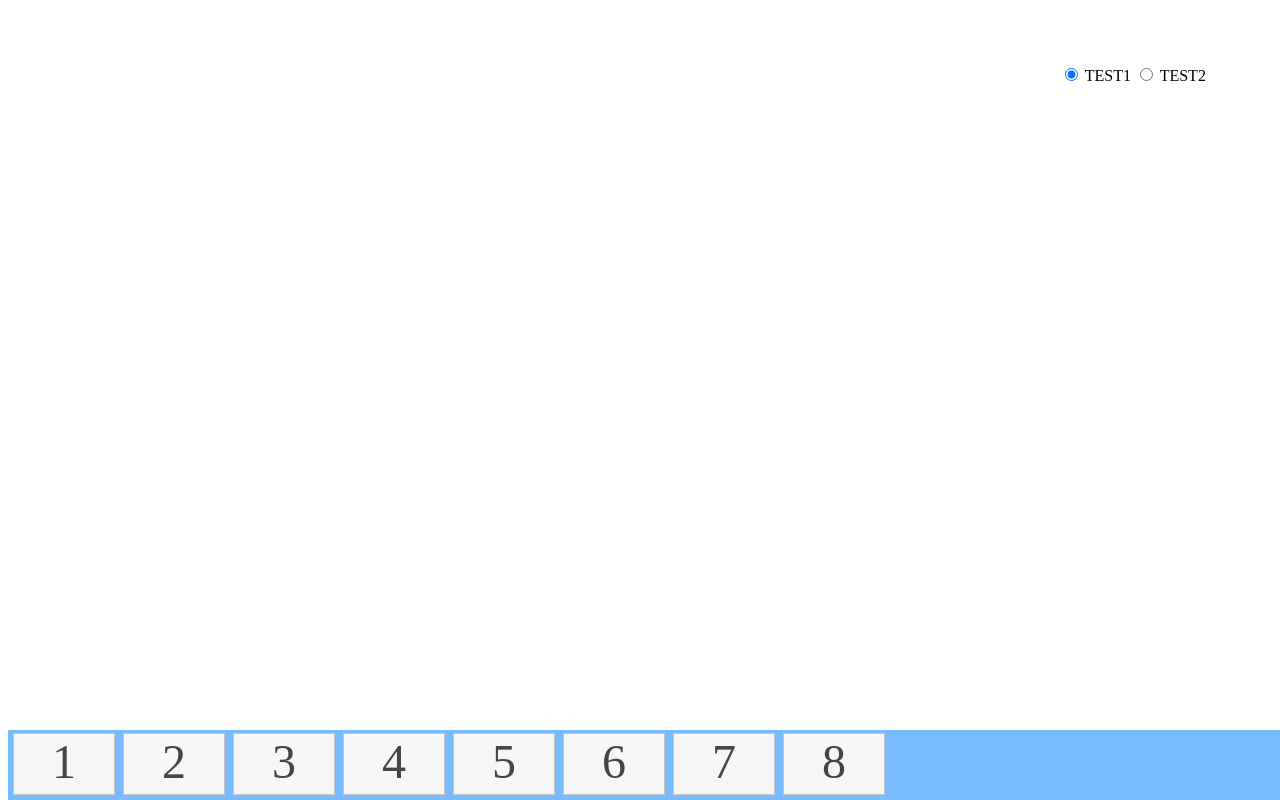
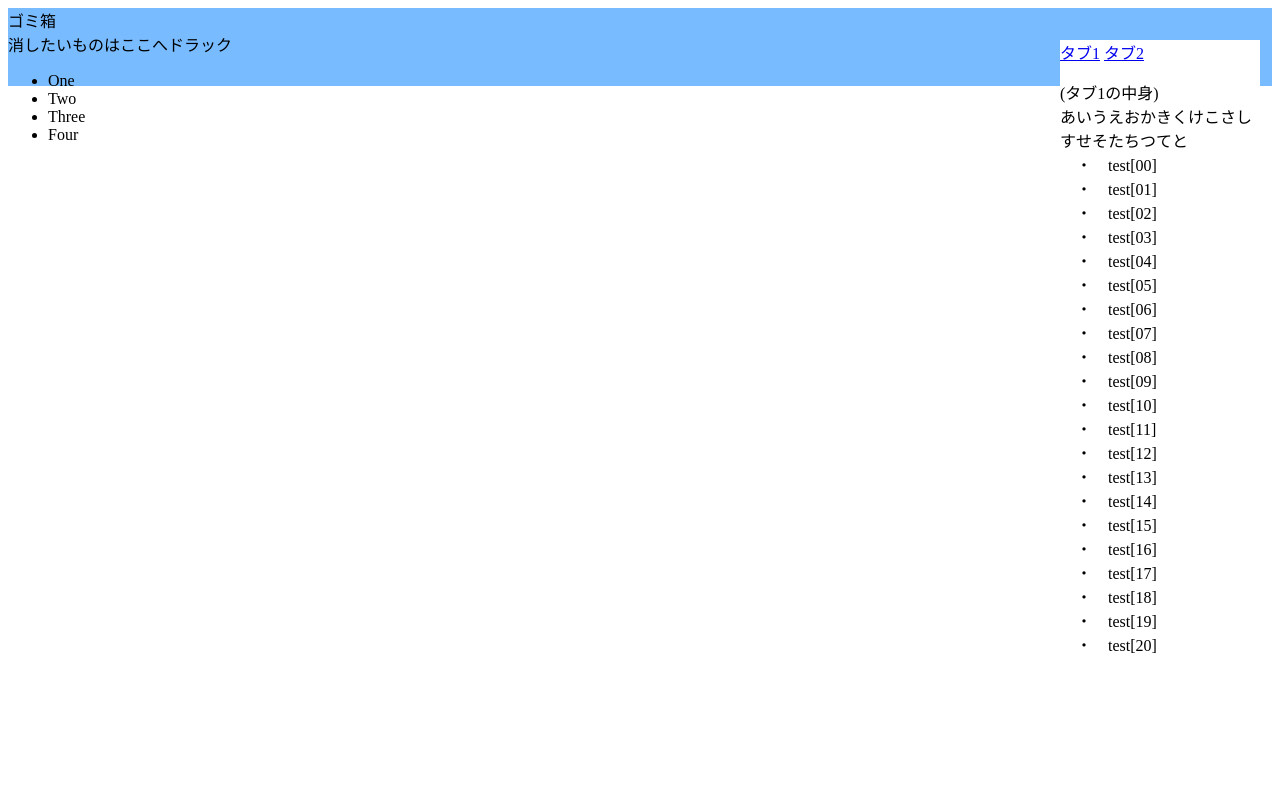
Before and after one commit to HakodateMapWeb/HakodateMapWeb, a CakePHP app: the page made by HakodateMap/app/View/Map/index.ctp in a window 1280 px wide. Run offline with PHP 8.4 and a stand-in for CakePHP, Linux system fonts and the light colour scheme; the template is opened without the code that fills it, so the values that code supplies are empty; some libraries are stand-ins or nearby versions.

Commit message:
Mapページのタブの機能を拡張し、下の並び替え部分にはゴミ箱機能を追加しました。

```diff
--- a/HakodateMap/app/View/Map/index.ctp
+++ b/HakodateMap/app/View/Map/index.ctp
@@ -14,7 +14,7 @@ if(isset($spotList[0])){
 $map_options = array (
 		'id' => 'hakodate',
 		'width' => '100%',
-		'height' => '100%',
+		'height' => '90%',
 		// 'style' => '',
 		'zoom' => 15,
 		'type' => 'ROADMAP',
@@ -39,7 +39,7 @@ $map_options = array (
 		//'markerIcon' => 'http://google-maps-icons.googlecode.com/files/home.png',
 		//'markerShadow' => 'http://google-maps-icons.googlecode.com/files/shadow.png',
 		//'infoWindow' => true,
-		//'windowText' => 'Future University Hakodate\n������������������(����������)'
+		//'windowText' => 'Future University Hakodate\n'
 );
 ?>
 <!DOCTYPE html>
@@ -57,9 +57,15 @@ $map_options = array (
 <script src="//code.jquery.com/ui/1.11.2/jquery-ui.js"></script>
 <link rel="stylesheet" href="/resources/demos/style.css">
 
+
+ <script src="http://code.jquery.com/jquery-latest.js"></script>
+ <script src="http://code.jquery.com/ui/jquery-ui-git.js"></script>
+ <script type="text/javascript" src="https://getfirebug.com/firebug-lite.js"></script>
+
+
 <style>
 	#sortable { list-style-type: none; margin: 0; padding: 0; width: 100%; }
-	#sortable li { margin: 3px 3px 0 5px; padding: 0px; float: left; width: 100px; height: 60px; font-size: 3em; text-align: center; }
+	#sortable li { margin: 3px 3px 0 5px; padding: 0px; float: left; width: 10%; height: 75%; font-size: 120%; text-align: center; }
 </style>
 
  <script>
@@ -68,6 +74,17 @@ $map_options = array (
 	$( "#sortable" ).disableSelection();
 	});
 </script>
+
+
+<script type="text/javascript"><!--
+function ChangeTab(tabname) {
+   // 全部消す
+   document.getElementById('tab1').style.display = 'none';
+   document.getElementById('tab2').style.display = 'none';
+   // 指定箇所のみ表示
+   document.getElementById(tabname).style.display = 'block';
+}
+// --></script>
 
 </head>
 <body>
@@ -84,31 +101,79 @@ $map_options = array (
 		$i++;
 	} ?>
 
-	<div class="cake.web effect2" style="position:absolute; bottom:0px; width: 100%; height:70px; background-color:rgba(30, 144, 255, 0.6);">
 
-		<ul id="sortable" class="ui-sortable">
-			<li class="ui-state-default ui-sortable-handle">1</li>
-			<li class="ui-state-default ui-sortable-handle">2</li>
-			<li class="ui-state-default ui-sortable-handle">3</li>
-			<li class="ui-state-default ui-sortable-handle">4</li>
-			<li class="ui-state-default ui-sortable-handle">5</li>
-			<li class="ui-state-default ui-sortable-handle">6</li>
-			<li class="ui-state-default ui-sortable-handle">7</li>
-			<li class="ui-state-default ui-sortable-handle">8</li>
-		</ul>
+
+	<div class="cake.web effect1" style="position:absolute; right:20px; bottom:20%; width: 200px; height:75%; background-color:rgba(255, 255, 255, 1);">
+			<div class="tabbox">
+			    <a href="#tab1" class="tab1" onclick="ChangeTab('tab1'); return false;">タブ1</a>
+			    <a href="#tab2" class="tab2" onclick="ChangeTab('tab2'); return false;">タブ2</a>
+			   <div id="tab1">
+			      <p>
+			      (タブ1の中身) <br>
+					あいうえおかきくけこさしすせそたちつてと<br>
+			      <?php
+			      	for($i = 0; $i <= 20; $i++){
+						printf("　・　test[%02d] <br>", $i);
+					}
+			      ?>
+			      </p>
+			   </div>
+			   <div id="tab2">
+			      <p>
+			      (タブ2の中身) <br>
+			      <div class = "ImageArea">
+			      	NO IMAGE
+			      </div>
+			      </p>
+			   </div>
+			</div>
+			<script type="text/javascript"><!--
+		  	 // デフォルトのタブを選択
+		 	  ChangeTab('tab1');
+			// --></script>
 
 	</div>
 
-	<div class="cake.web effect1" style="position:absolute; right:20px; bottom:95px; width: 200px; height:80%; background-color:rgba(255, 255, 255, 1);">
 
-	  	<div class="TAB">
-		    <input name="s3" id="select1" value="1" checked="" type="radio">
-		    <label for="select1">TEST1</label>
-		    <input name="s3" id="select2" value="2" type="radio">
-		    <label for="select2">TEST2</label>
-		</div>
+</body>
+<footer>
+	<div style="position:static; bottom:0px; right:0px; width: 100%; height:10%; background-color:#78BCFF;">
+
+		<div id="bucket" class="drop">
+        	<p>
+        	ゴミ箱 <br>
+        	消したいものはここへドラック
+        	</p>
+   		</div>
+
+		<ul id="list" class="sortable_li">
+	    <li id="test-1" class="dropme">One</li>
+	    <li id="test-2" class="dropme">Two</li>
+	    <li id="test-3" class="dropme">Three</li>
+	    <li id="test-4" class="dropme">Four</li>
+	    </ul>
+
+   		<script>
+        $("#list").sortable({
+        containment : 'document',
+        cursor : 'move',
+        items: 'li',
+        stop: function(event, ui) {
+            if (deleteMe) {
+                        ui.item.remove();
+                        deleteMe = false;
+                    }
+       		}
+	    });
+	    $('#bucket').droppable({
+	        drop: function(event, ui) {
+	            deleteMe = true;
+	        },
+	        accept: '.dropme'
+	    });
+	    </script>
 
 	</div>
+</footer>
 
-</body>
 </html>
```
Also changed, not shown: HakodateMap/app/webroot/css/cake.web.css (+77 -25 lines).
